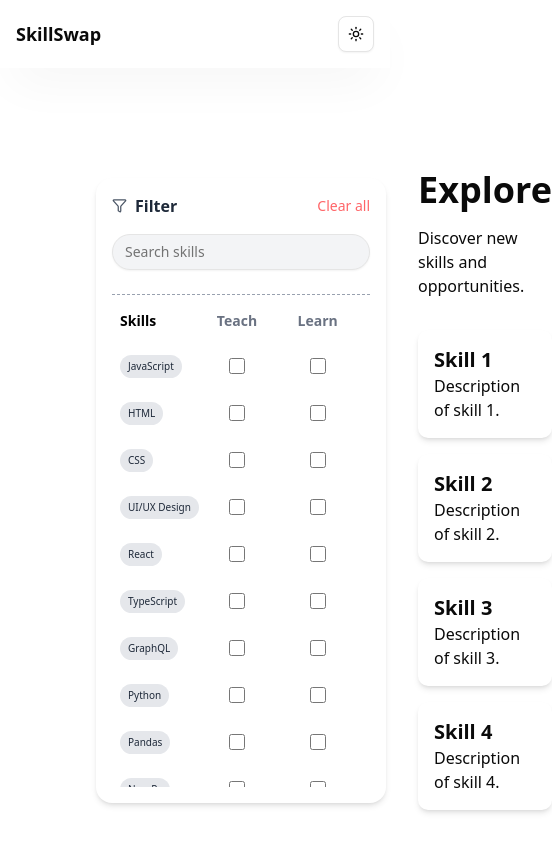
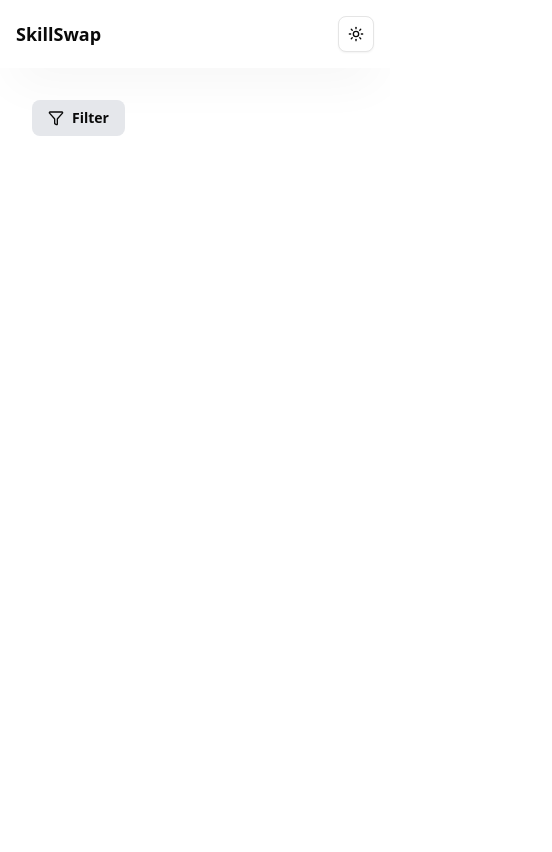
Before and after one commit to lpun-majessica/skill-swap, a Next.js app: page /explore in a window 390 px wide. Shown: the top 852 px of the page, 552 px wide, since content can reach past the window. Built offline with nearby package versions, Linux system fonts and the light colour scheme.

Commit message:
Add mobile ver

```diff
--- a/src/app/explore/page.js
+++ b/src/app/explore/page.js
@@ -1,40 +1,19 @@
 "use client";
+
 import Filter from "@/components/ui/filter";
 import USERS from "@/lib/data/users";
+
 export default function ExplorePage() {
   return (
-    <div className="flex items-center min-h-screen p-24">
+    <div className="flex flex-col min-h-screen p-4 sm:p-15">
       {/* Filter */}
-      <div className="flex flex-col items-center mr-8">
-
+      <div>
         <Filter onFilterChange={(userIds) => {
-        console.log("Show these users:", userIds);
+          console.log("Show these users:", userIds);
         }} />
       </div>
+
       {/* Main content */}
-      <div className="flex flex-col items-center">
-        <h1 className="text-4xl font-bold mb-4">Explore</h1>
-        <p className="mb-8">Discover new skills and opportunities.</p>
-        <div className="grid grid-cols-1 md:grid-cols-2 lg:grid-cols-3 gap-4">
-          {/* Example cards */}
-          <div className="bg-white shadow-md rounded-lg p-4">
-            <h2 className="text-xl font-bold">Skill 1</h2>
-            <p>Description of skill 1.</p>
-          </div>
-          <div className="bg-white shadow-md rounded-lg p-4">
-            <h2 className="text-xl font-bold">Skill 2</h2>
-            <p>Description of skill 2.</p>
-          </div>
-          <div className="bg-white shadow-md rounded-lg p-4">
-            <h2 className="text-xl font-bold">Skill 3</h2>
-            <p>Description of skill 3.</p>
-          </div>
-          <div className="bg-white shadow-md rounded-lg p-4">
-            <h2 className="text-xl font-bold">Skill 4</h2>
-            <p>Description of skill 4.</p>
-          </div>
-        </div>
-      </div>
     </div>
   );
 }
--- a/src/components/ui/filter.jsx
+++ b/src/components/ui/filter.jsx
@@ -1,20 +1,20 @@
 "use client";
+
 import { useState, useEffect } from "react";
 import { SKILLS } from "@/lib/constant";
 import { Input } from "@/components/ui/input";
-import { Filter as FilterIcon } from "lucide-react";
+import { Filter as FilterIcon, X } from "lucide-react";
 import USERS from "@/lib/data/users";
 
 export default function Filter({ onFilterChange }) {
   const [searchTerm, setSearchTerm] = useState("");
   const [selectedTeach, setSelectedTeach] = useState([]);
   const [selectedLearn, setSelectedLearn] = useState([]);
+  const [isMobileFilterOpen, setIsMobileFilterOpen] = useState(false);
 
   const handleCheckboxChange = (skill, type) => {
-    // Toggle the checkbox state based on the type (teach or learn)
     const selected = type === "teach" ? selectedTeach : selectedLearn;
     const setter = type === "teach" ? setSelectedTeach : setSelectedLearn;
-
     if (selected.includes(skill)) {
       setter(selected.filter((s) => s !== skill));
     } else {
@@ -31,18 +31,15 @@ export default function Filter({ onFilterChange }) {
     skill.toLowerCase().includes(searchTerm.toLowerCase())
   );
 
-  // Sorted skills so selected ones come first
   const sortedSkills = [...filteredSkills].sort((a, b) => {
     const isASelected = selectedTeach.includes(a) || selectedLearn.includes(a);
     const isBSelected = selectedTeach.includes(b) || selectedLearn.includes(b);
-
     if (isASelected && !isBSelected) return -1;
     if (!isASelected && isBSelected) return 1;
     return 0;
   });
 
   useEffect(() => {
-    // Update the filter whenever selectedTeach or selectedLearn changes
     const matched = USERS.filter((user) => {
       const matchesTeach = selectedTeach.some((skill) => user.teach.includes(skill));
       const matchesLearn = selectedLearn.some((skill) => user.learn.includes(skill));
@@ -55,52 +52,135 @@ export default function Filter({ onFilterChange }) {
   }, [selectedTeach, selectedLearn]);
 
   return (
-    <div className="w-[290px] h-[625px] rounded-2xl shadow-md bg-white dark:bg-gray-900 p-4 flex flex-col">
-  {/* Top Bar */}
+    <>
+      {/* Mobile Filter Button on Top */}
+      <div className="sm:hidden w-full px-4 pt-4">
+        <button
+          onClick={() => setIsMobileFilterOpen(true)}
+          className="flex items-center gap-2 px-4 py-2 dark:bg-gray-500 bg-gray-200 rounded-md text-sm font-semibold"
+        >
+          <FilterIcon size={16} />
+          Filter
+        </button>
+      </div>
+
+      {/* Desktop view */}
+      <div className="hidden sm:flex flex-col w-[290px] h-[625px] rounded-2xl shadow-md bg-white dark:bg-black p-4">
+        <TopBar handleClearAll={handleClearAll} />
+        <FilterBody
+          searchTerm={searchTerm}
+          setSearchTerm={setSearchTerm}
+          sortedSkills={sortedSkills}
+          selectedTeach={selectedTeach}
+          selectedLearn={selectedLearn}
+          handleCheckboxChange={handleCheckboxChange}
+        />
+      </div>
+
+      {/* Mobile Modal */}
+      {isMobileFilterOpen && (
+        <div className="fixed inset-0 z-50 bg-white dark:bg-black flex flex-col p-4">
+          {/* Topbar inside mobile filter */}
           <div className="flex items-center justify-between mb-4">
             <div className="flex items-center gap-2">
+              <FilterIcon size={18} className="text-black dark:text-gray-300" />
+              <h2 className="font-semibold text-lg text-black dark:text-gray-200">
+                Filter
+              </h2>
+            </div>
+            <button onClick={() => setIsMobileFilterOpen(false)}>
+              <X size={24} />
+            </button>
+          </div>
+
+          <FilterBody
+            searchTerm={searchTerm}
+            setSearchTerm={setSearchTerm}
+            sortedSkills={sortedSkills}
+            selectedTeach={selectedTeach}
+            selectedLearn={selectedLearn}
+            handleCheckboxChange={handleCheckboxChange}
+          />
+
+          {/* Bottom buttons */}
+          <div className="mt-auto grid grid-cols-2 gap-2 pt-4">
+        <button
+          onClick={handleClearAll}
+          className="text-sm w-full py-2 bg-gray-200 dark:bg-gray-400 dark:text-white text-black rounded-md font-semibold"
+        >
+          Clear all
+        </button>
+
+        <button
+          onClick={() => setIsMobileFilterOpen(true)}
+          className="text-sm w-full flex items-center justify-center gap-1 py-2 bg-gray-100 dark:bg-gray-400 text-black dark:text-white rounded-md text-sm font-semibold hover:bg-gray-500 dark:hover:bg-black transition-colors"
+        >
+          Filter
+        </button>
+        </div>
+    </div>
+    )}
+ </>
+ );
+}
+
+function TopBar({ handleClearAll }) {
+  return (
+    <div className="hidden sm:flex items-center justify-between mb-4">
+      <div className="flex items-center gap-2">
         <FilterIcon size={15} className="text-gray-600 dark:text-gray-300" />
-      <h2 className="font-semibold text-base text-gray-800 dark:text-gray-200">
+        <h2 className="font-semibold text-base sm:text-lg text-black dark:text-gray-200">
           Filter
         </h2>
       </div>
       <button
         onClick={handleClearAll}
-      className="text-red-400 text-sm hover:underline"
+        className="text-red-400 text-xs sm:text-sm hover:underline"
       >
         Clear all
       </button>
     </div>
+  );
+}
 
+function FilterBody({
+  searchTerm,
+  setSearchTerm,
+  sortedSkills,
+  selectedTeach,
+  selectedLearn,
+  handleCheckboxChange,
+}) {
+  return (
+    <>
       {/* Search Input */}
       <div className="relative mb-4">
         <Input
           placeholder="Search skills"
           value={searchTerm}
           onChange={(e) => setSearchTerm(e.target.value)}
-      className="rounded-full bg-gray-100 dark:bg-gray-800 text-left text-sm text-gray-800 dark:text-gray-200"
+          className="rounded-full bg-gray-100 dark:bg-black text-left text-xs sm:text-sm text-gray-200 dark:text-gray-200"
         />
       </div>
 
-  <hr className="border-t border-dashed border-gray-400 dark:border-gray-700 my-2" />
+      <hr className="border-t border-dashed border-gray-400 dark:border-gray-400 my-2" />
 
-  {/* List */}
-  <div className="flex flex-col overflow-y-auto pr-2 space-y-2">
-    {/* Sticky Header */}
-    <div className="grid grid-cols-3 items-center gap-2 px-2 py-2 sticky top-0 bg-white dark:bg-gray-900 z-10">
-      <div className="text-sm font-semibold text-left text-black dark:text-white">Skills</div>
-      <div className="text-sm font-semibold text-center text-gray-500 dark:text-gray-400">Teach</div>
-      <div className="text-sm font-semibold text-center text-gray-500 dark:text-gray-400">Learn</div>
+      {/* Skill list */}
+      <div className="flex flex-col overflow-y-auto pr-1 sm:pr-2 space-y-2">
+        {/* Sticky header */}
+        <div className="grid grid-cols-3 items-center gap-1 sm:gap-2 px-1 sm:px-2 py-2 sticky top-0 bg-white dark:bg-black z-10">
+          <div className="text-xs sm:text-sm font-semibold text-left text-black dark:text-white">Skills</div>
+          <div className="text-xs sm:text-sm font-semibold text-center text-gray-500 dark:text-gray-200">Teach</div>
+          <div className="text-xs sm:text-sm font-semibold text-center text-gray-500 dark:text-gray-200">Learn</div>
         </div>
 
-    {/* Skills */}
         {sortedSkills.map((skill) => (
           <div
             key={skill}
-        className="grid grid-cols-3 items-center gap-2 px-2 py-2 rounded-xl hover:bg-gray-100 dark:hover:bg-gray-800 transition-colors duration-300"
+            className="grid grid-cols-3 items-center gap-1 sm:gap-2 px-1 sm:px-2 py-2 rounded-xl hover:bg-gray-100 dark:hover:bg-gray-200 transition-colors duration-300"
           >
             <div className="flex justify-start items-center">
-          <span className="bg-gray-200 dark:bg-gray-700 whitespace-nowrap rounded-full px-2 py-1 text-[10px] font-medium text-gray-800 dark:text-gray-200">
+              <span className="bg-gray-200 dark:bg-gray-500 whitespace-nowrap rounded-full px-2 py-0.5 text-[9px] sm:text-[10px] font-medium text-gray-800 dark:text-gray-200">
                 {skill}
               </span>
             </div>
@@ -109,7 +189,7 @@ export default function Filter({ onFilterChange }) {
                 type="checkbox"
                 checked={selectedTeach.includes(skill)}
                 onChange={() => handleCheckboxChange(skill, "teach")}
-            className="w-4 h-4 flex-shrink-0 rounded border-gray-300 dark:border-gray-600 bg-white dark:bg-gray-900 accent-red-400 focus:ring-0"
+                className="w-3.5 h-3.5 sm:w-4 sm:h-4 flex-shrink-0 rounded border-gray-300 dark:border-gray-500 bg-white dark:bg-gray-500 accent-red-400 focus:ring-0"
               />
             </div>
             <div className="flex justify-center items-center">
@@ -117,12 +197,12 @@ export default function Filter({ onFilterChange }) {
                 type="checkbox"
                 checked={selectedLearn.includes(skill)}
                 onChange={() => handleCheckboxChange(skill, "learn")}
-            className="w-4 h-4 flex-shrink-0 rounded border-gray-300 dark:border-gray-600 bg-white dark:bg-gray-900 accent-red-400 focus:ring-0"
+                className="w-3.5 h-3.5 sm:w-4 sm:h-4 flex-shrink-0 rounded border-gray-300 dark:border-gray-500 bg-white dark:bg-gray-500 accent-red-400 focus:ring-0"
               />
             </div>
           </div>
         ))}
       </div>
-</div>
+    </>
   );
 }
```
Lines whose indentation alone changed are shown as unchanged.
